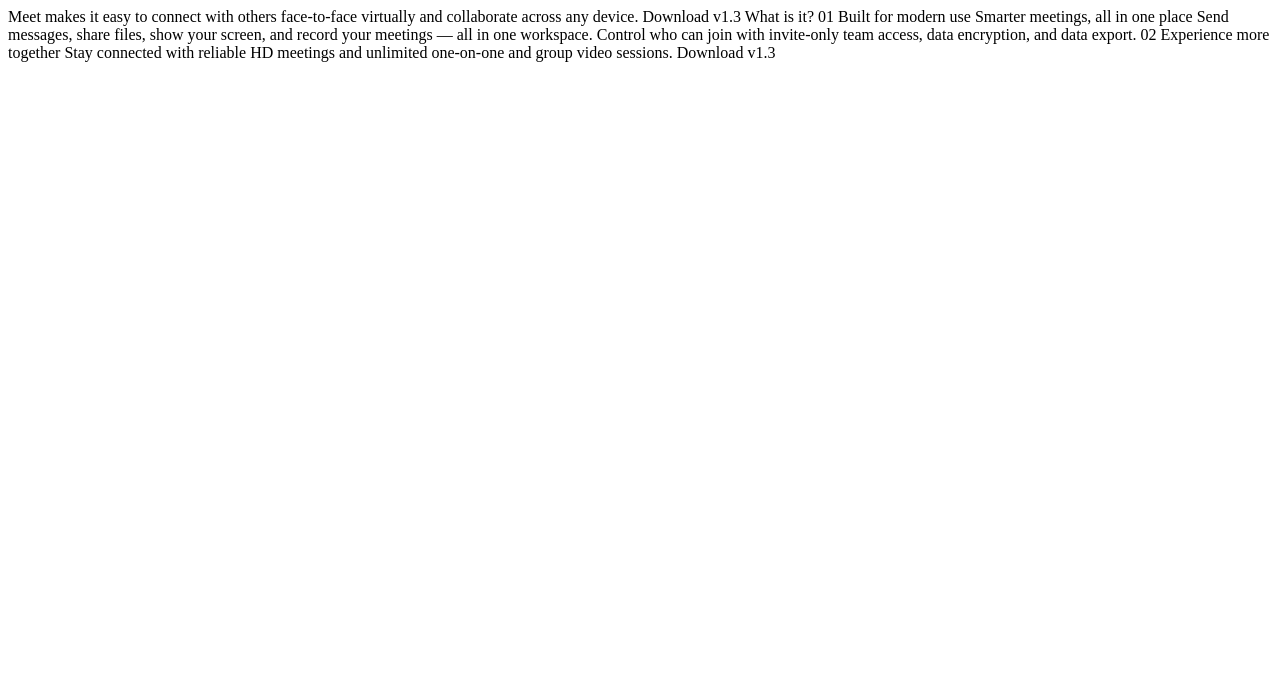
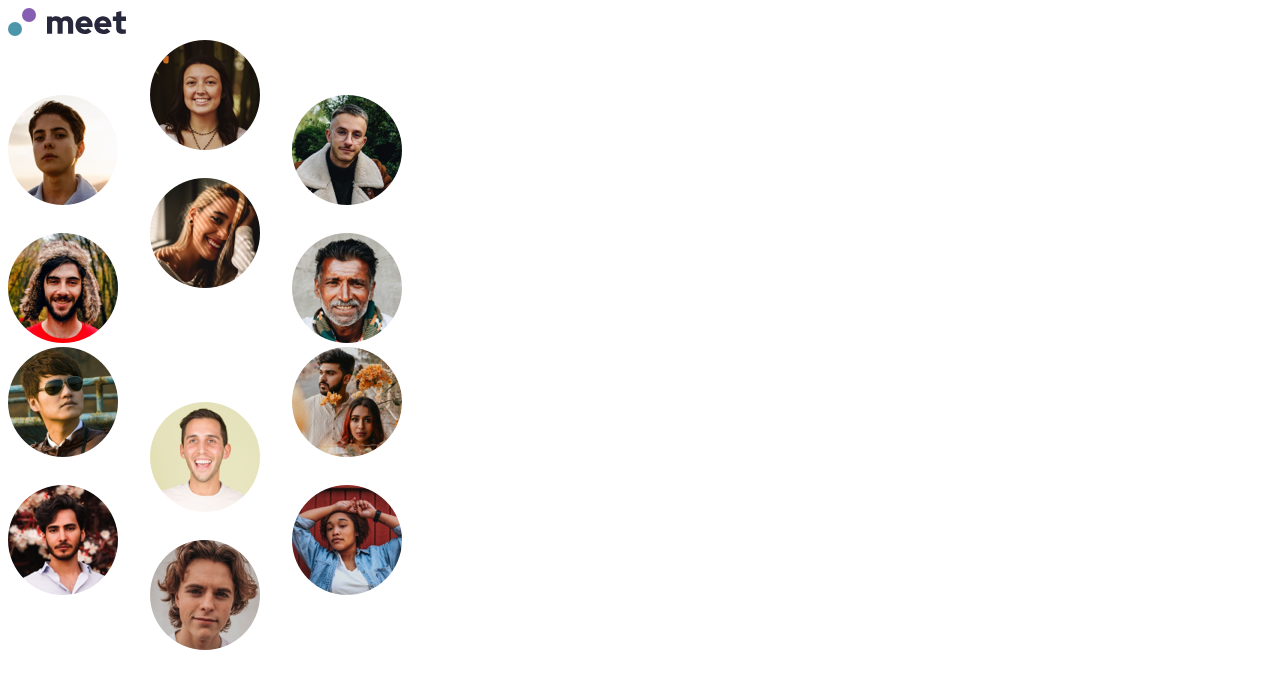
Before and after one commit to steevenU1/Meet-Landing-Page, a plain HTML site: page index.html in a window 1280 px wide. Drawn offline with Linux system fonts and the light colour scheme.

Commit message:
Generación de Assets

```diff
--- /dev/null
+++ b/css/mobile.css
@@ -0,0 +1,24 @@
+@import url('https://fonts.googleapis.com/css2?family=Red+Hat+Display:ital,wght@0,300..900;1,300..900&display=swap');
+
+:root{
+    --primary-blue: #4d96a9;
+    --hover-blue: #8FE3F9;
+    --primary-purple: #855fb1;
+    --hover-purple: #d9b8ff;
+    --font-primary-color: #28283d;
+    --font-secundary-color: #87879d;
+    --third-color: #d1d1df;
+    --simple-white: #fafafa;
+
+}
+
+*{
+    margin: 0;
+    padding: 0;
+    box-sizing: border-box;
+}
+
+html{
+    font-size: 62.5%;
+    font-family: 'Red Hat Display', sans-serif;
+}
--- a/index.html
+++ b/index.html
@@ -1,15 +1,37 @@
 <!DOCTYPE html>
-<html lang="en">
+<html lang="es">
 <head>
   <meta charset="UTF-8">
   <meta name="viewport" content="width=device-width, initial-scale=1.0">
 
   <link rel="icon" type="image/png" sizes="32x32" href="./assets/favicon-32x32.png">
 
-  <title>Frontend Mentor | Meet landing page</title>
+  <title>Meet landing page</title>
 </head>
 <body>
-  Meet makes it easy to connect with others face-to-face virtually and collaborate across any device.
+
+  <header>
+    <nav>
+      <img src="./assets/logo.svg" alt="Logo Meet" class="logo">
+    </nav>
+
+    <section class="header-faces-container">
+      <div class="faces-left">
+        <img src="./assets/desktop/image-hero-left.png" alt="Imagenes de rostros">
+      </div>
+      <div class="faces-right">
+        <img src="./assets/desktop/image-hero-right.png" alt="">
+      </div>
+
+    </section>
+
+  </header>
+
+
+
+
+
+  <!-- Meet makes it easy to connect with others face-to-face virtually and collaborate across any device.
 
   Download v1.3
   What is it?
@@ -26,6 +48,6 @@
   Experience more together
   Stay connected with reliable HD meetings and unlimited one-on-one and group video sessions.
 
-  Download v1.3
+  Download v1.3 -->
 </body>
 </html>
```
